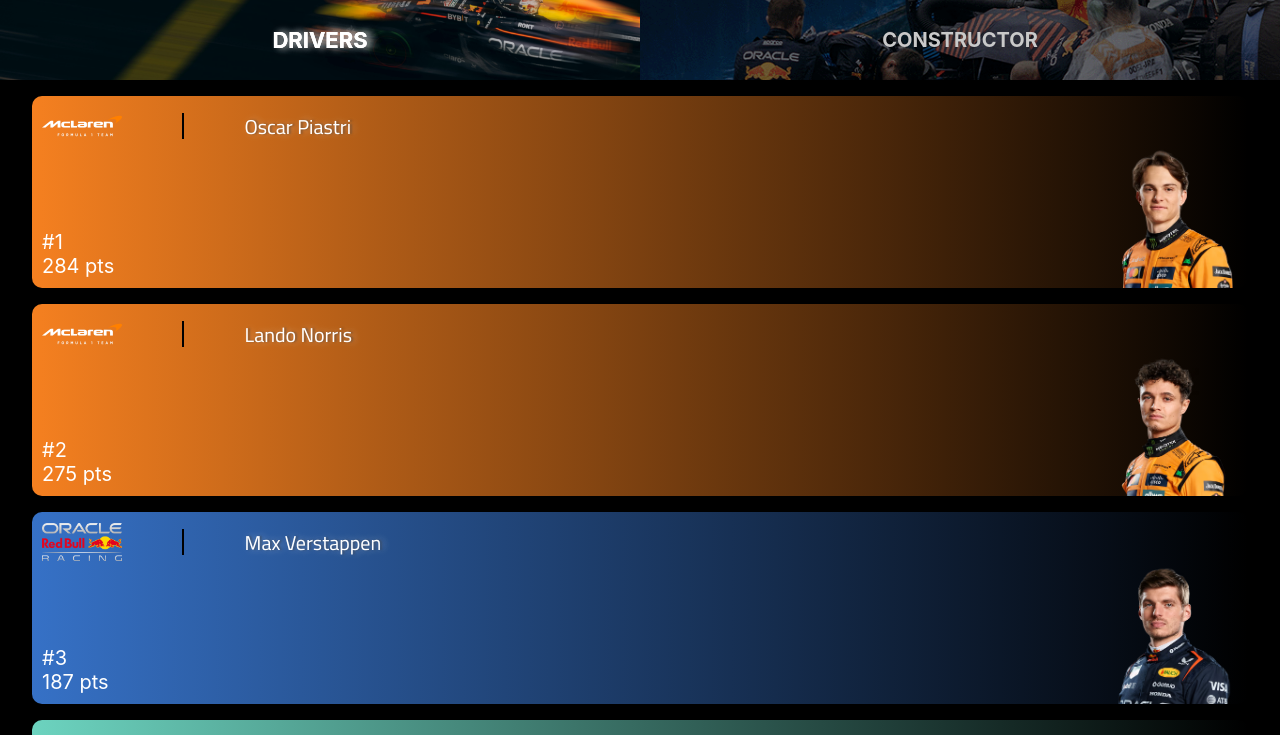
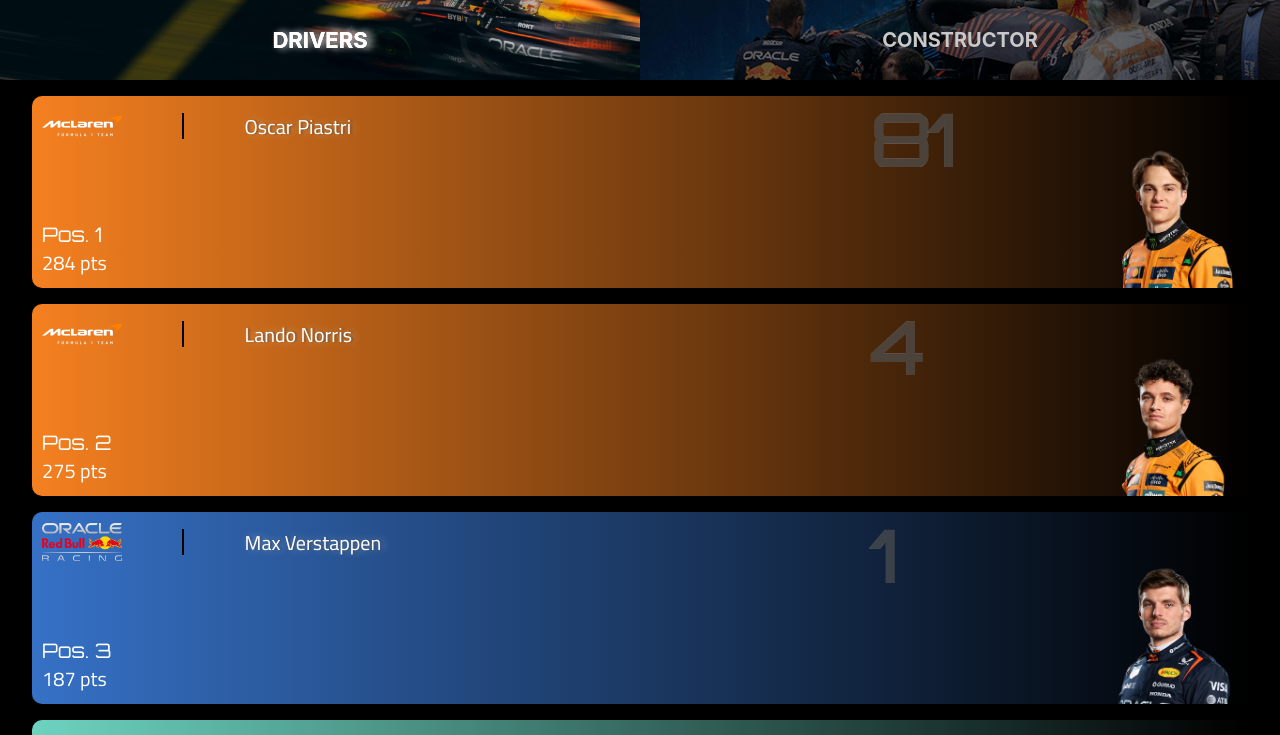
Before and after one commit to twenty2industries/overtakef1, an Angular app: page / in a window 1280 px wide. Shown: the top 735 px of the page. Built offline with nearby package versions, Linux system fonts and the light colour scheme; a web font is replaced by a local one.

Commit message:
feat: editing driver local data - ready for api imp.

```diff
--- a/src/app/components/driver-standings/driver-standings.component.html
+++ b/src/app/components/driver-standings/driver-standings.component.html
@@ -8,8 +8,6 @@
       (click)="constructorActive = true; driverActive = false"
       [style.backgroundImage]="'url(/assets/images/backgrounds/button-bg-2.png)'">CONSTRUCTOR</button>
   </div>
-
-
 
   <div class="standing-cards">
     @switch (openMenu) {
@@ -27,7 +25,7 @@
         <div class="constructor-position-points">
           <div class="points-wrapper">
 
-            <div class="position">#{{$index + 1}}</div>
+            <div class="position">Pos. {{$index + 1}}</div>
             <div class="constructor-points">{{team.points}} pts</div>
           </div>
           <div class="car-container">
@@ -52,7 +50,7 @@
         </div>
         <div class="position-points">
           <div class="points-wrapper">
-            <div class="position">#{{$index + 1}}</div>
+            <div class="position">Pos. {{$index + 1}}</div>
             <div class="driver-points">{{driver.season.points}} pts</div>
           </div>
           <div class="driver-image-container">
@@ -67,6 +65,9 @@
     <div class="fade-wrapper" @fadeSlide>
       @for (driver of (driver$ | async); track $index) {
       <div (click)="openDriverFullCard(driver)" class="driver-cards" [style.background]="'linear-gradient(to right, ' + driver.base.assets.teamColor + ', transparent)'">
+        <div class="driver-number-container">
+          <h1>{{driver.base.driverNumber}}</h1>
+        </div>
         <div class="team-driver-name">
           <div class="team-logo"><img [src]="driver.base.assets.teamLogo"></div>
           <div class="hyphen"></div>
@@ -76,7 +77,7 @@
         </div>
         <div class="position-points">
           <div class="points-wrapper">
-            <div class="position">#{{$index + 1}}</div>
+            <div class="position">Pos. {{$index + 1}}</div>
             <div class="driver-points">{{driver.season.points}} pts</div>
           </div>
           <div class="driver-image-container">
--- a/src/app/components/driver-standings/driver-standings.component.scss
+++ b/src/app/components/driver-standings/driver-standings.component.scss
@@ -41,7 +41,22 @@
       border-radius: 10px;
       height: 24vh;
 
+      .driver-number-container{
+        width: 20%;
+        position: absolute;
+        right: 12%;
+        h1{
+
+          font-family: 'Orbitron';
+          color: rgba(80, 80, 80, 0.7);
+          font-size: 7em;
+            -webkit-text-stroke: 0.1px rgb(145, 145, 145); /* Umrandung */
+
+        }
+      }
+
       .team-driver-name {
+        z-index: 1;
         padding-left: 10px;
         margin-top: 10px;
         align-items: center;
@@ -87,6 +102,7 @@
     align-items: center;
 
     img {
+      z-index: 1;
       width: 80px;
       height: 40px;
       object-fit: contain;
@@ -122,6 +138,7 @@
     align-items: end;
 
     .driver {
+      z-index: 1;
       height: 155%;
       background-position: center;
       background-size: contain;
@@ -137,6 +154,13 @@
     justify-content: end;
     padding-bottom: 10px;
     padding-left: 10px;
+    .position{
+              font-family: 'Orbitron';
+    }
+    .driver-points{
+        font-family: 'Titillium Web';
+
+    }
   }
 }
 
```
